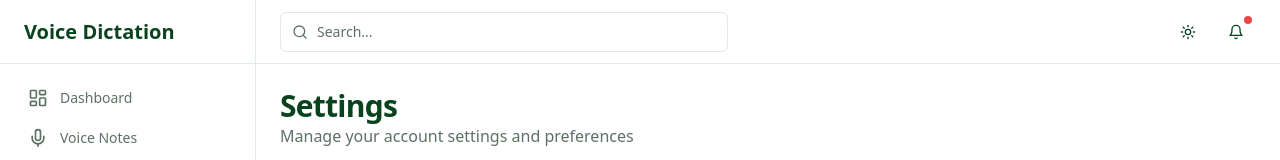
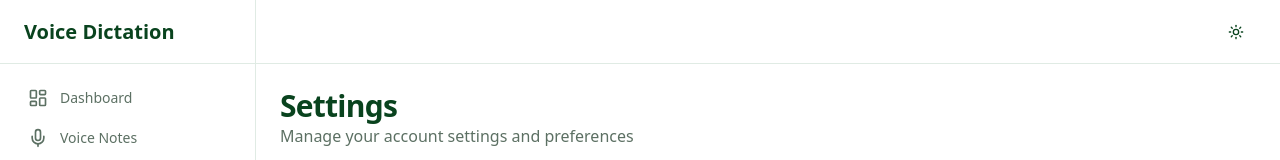
Before and after one commit to Three-Pixel-Dev/voice-dictation-admin, a React (Create React App) app: page /settings in a window 1280 px wide. Shown: the top 160 px of the page. Built offline with nearby package versions, Linux system fonts and the light colour scheme; no server answers; sample sign-in values are in the browser's storage.

Commit message:
:recycle: removed bell and search box

```diff
--- a/src/components/layout/Header.tsx
+++ b/src/components/layout/Header.tsx
@@ -1,27 +1,10 @@
-import { Bell, Search } from "lucide-react"
-import { Button } from "@/components/ui/button"
-import { Input } from "@/components/ui/input"
 import { ThemeToggle } from "@/components/ui/theme-toggle"
 
 export function Header() {
   return (
-    <header className="sticky top-0 z-10 flex h-16 items-center gap-4 border-b bg-background px-6">
-      <div className="flex flex-1 items-center gap-4">
-        <div className="relative flex-1 max-w-md">
-          <Search className="absolute left-3 top-1/2 h-4 w-4 -translate-y-1/2 text-muted-foreground" />
-          <Input
-            type="search"
-            placeholder="Search..."
-            className="pl-9"
-          />
-        </div>
-      </div>
+    <header className="sticky top-0 z-10 flex h-16 items-center justify-end gap-4 border-b bg-background px-6">
       <div className="flex items-center gap-2">
         <ThemeToggle />
-        <Button variant="ghost" size="icon" className="relative">
-          <Bell className="h-5 w-5" />
-          <span className="absolute top-1 right-1 h-2 w-2 rounded-full bg-destructive" />
-        </Button>
       </div>
     </header>
   )
```
